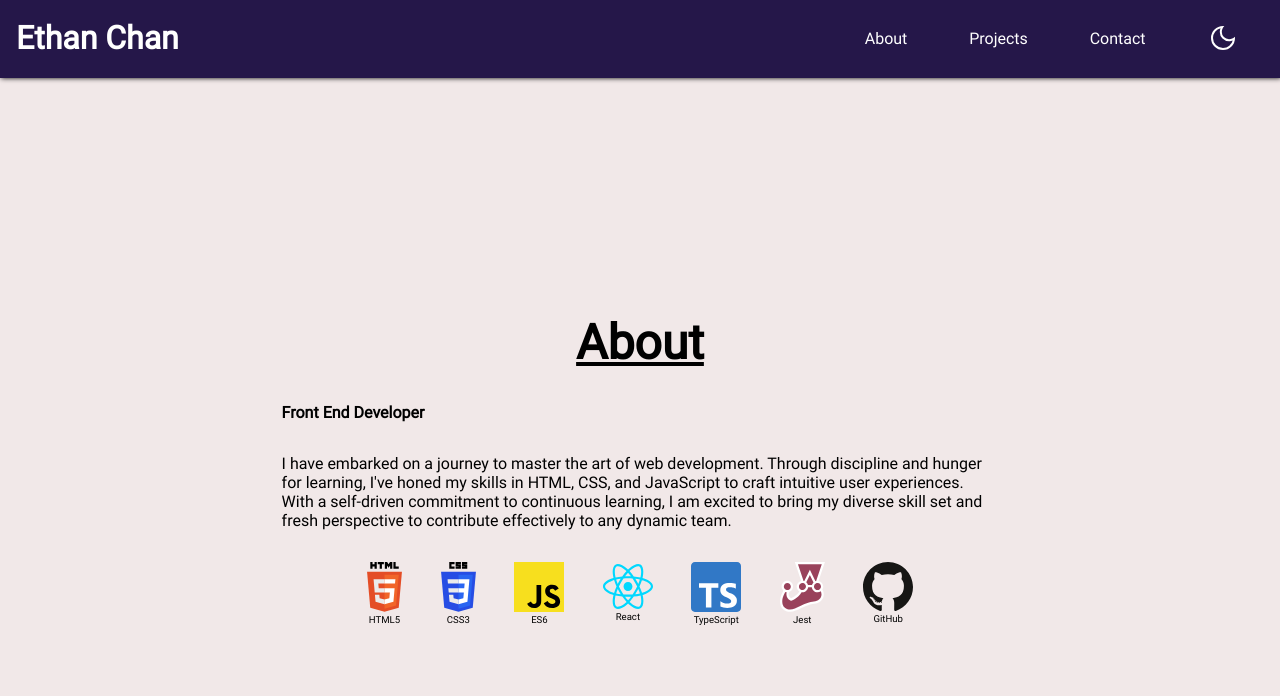
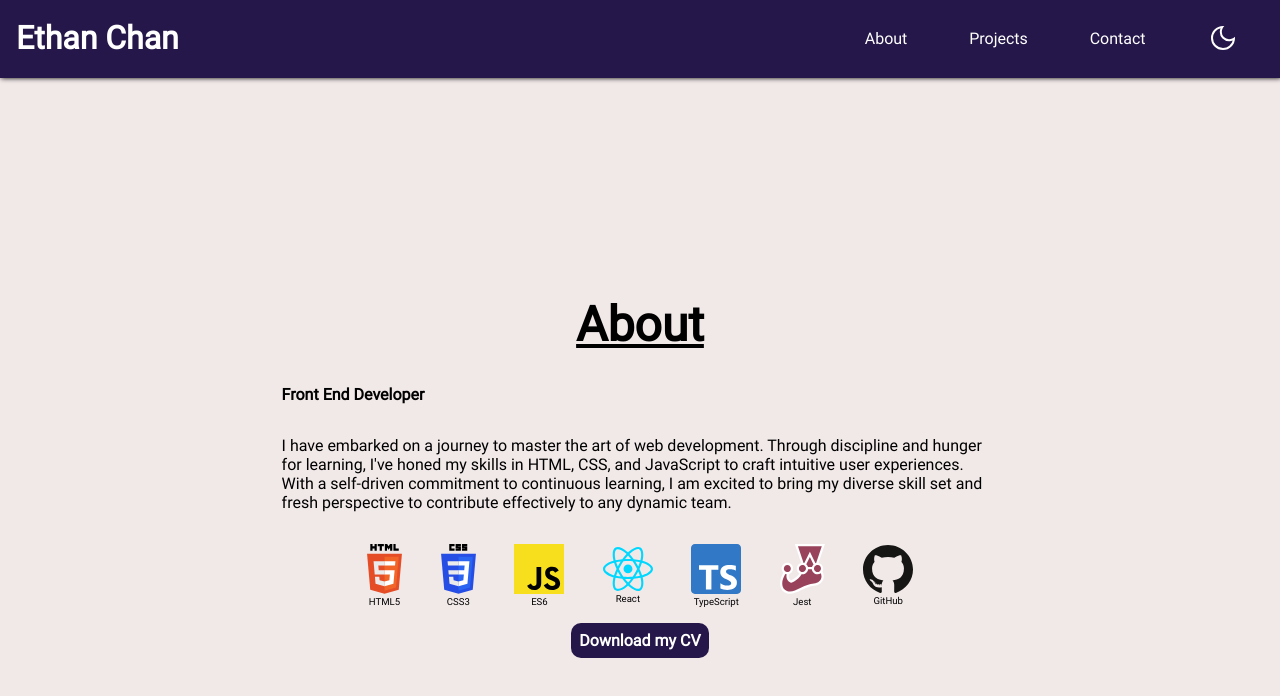
Before and after one commit to Stalloyde/personal-portfolio, a React (Create React App) app: page / in a window 1280 px wide. Shown: the part 11-707 px from the top of the page. Built offline with nearby package versions, Linux system fonts and the light colour scheme; the HTML template or start-up script is replaced by a standard one.

Commit message:
Add CV to About section

```diff
--- a/src/App.js
+++ b/src/App.js
@@ -15,6 +15,7 @@ import typescriptIcon from './Icons/typescript-icon.svg';
 import linkedinIcon from './Icons/linkedin-icon.svg';
 import instagramIcon from './Icons/instagram-icon.svg';
 import gmailIcon from './Icons/google-gmail.svg';
+import CV from './CV_EthanChan.pdf';
 
 const Header = ({ isDarkMode, handleDarkModeClick }) => {
   const [isMenuClick, setMenuClick] = useState(false);
@@ -204,6 +205,11 @@ const About = ({ mode }) => {
           </>
         )}
       </ul>
+      <div className='project-links'>
+      <a href={CV} download="CV_EthanChan" target='_blank' rel="noreferrer">
+        Download my CV
+      </a>
+    </div>
     </>
   );
 };
```
Also changed, not shown: 1 other file (tests, documents, lock files or other folders).
